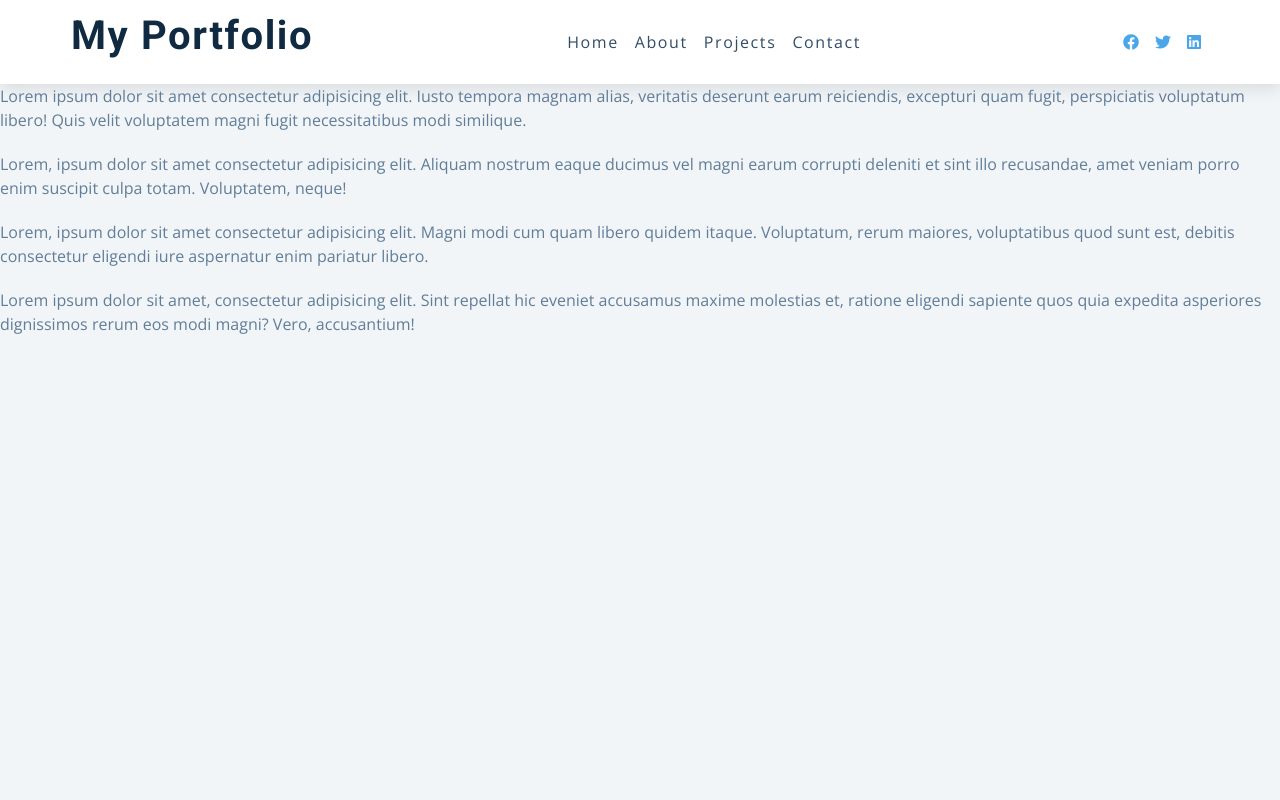
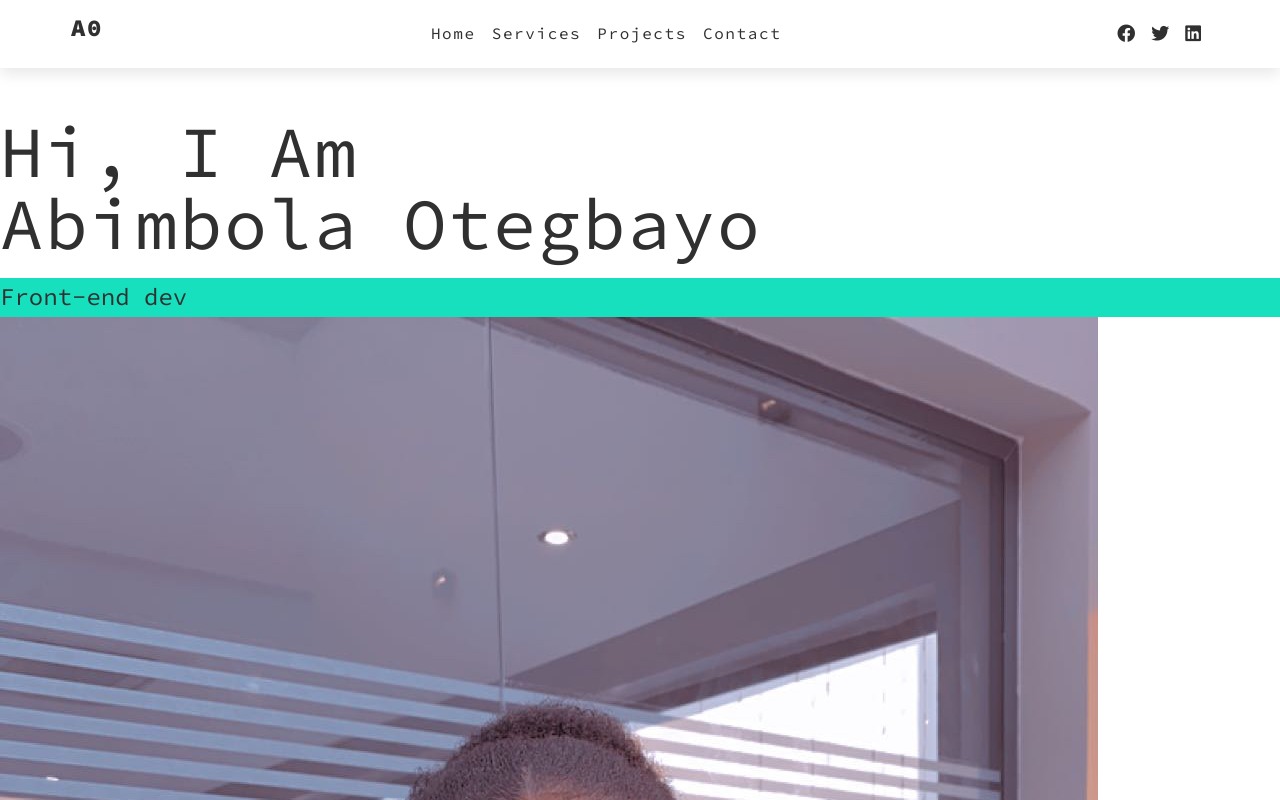
Before and after one commit to AbimbolaP/myPortfolio, a plain HTML site: page index.html in a window 1280 px wide. Shown: the top 800 px of the page. Drawn offline with nearby package versions, Linux system fonts and the light colour scheme; a web font is replaced by a local one.

Commit message:
Files modified

```diff
--- a/index.html
+++ b/index.html
@@ -4,21 +4,26 @@
     <meta charset="UTF-8" />
     <meta name="viewport" content="width=device-width, initial-scale=1.0" />
     <title>Abimbola Portfolio</title>
+    <link rel="stylesheet" href="https://cdnjs.cloudflare.com/ajax/libs/normalize/8.0.1/normalize.min.css" />
     <!-- font-awesome -->
     <link
       rel="stylesheet"
       href="https://cdnjs.cloudflare.com/ajax/libs/font-awesome/5.14.0/css/all.min.css"
     />
+    <!--Google Font-->
+    <link rel="stylesheet"
+  href="https://fonts.googleapis.com/css?family=Source+Code+Pro:400,900|Source+Sans=Pro:300,900&display=swap" rel="stylesheet">
 
     <!-- styles -->
     <link rel="stylesheet" href="styles.css" />
   </head>
   <body>
+    <header>
     <nav>
       <div class="nav-center">
         <!-- nav header -->
         <div class="nav-header">
-         <h2>My Portfolio</h2>
+         <h3> A0 </h3>
           <button class="nav-toggle">
             <i class="fas fa-bars"></i>
           </button>
@@ -26,10 +31,10 @@
         <!-- links -->
       <ul class="links">
         <li>
-          <a href="#Home">home</a>
+          <a href="#home">home</a>
         </li>
         <li>
-          <a href="#About">about</a>
+          <a href="#services">services</a>
         </li>
         <li>
           <a href="#projects">projects</a>
@@ -61,18 +66,70 @@
       </ul>
       </div>
     </nav>
-    <section id="Home">
-      <p>Lorem ipsum dolor sit amet consectetur adipisicing elit. Iusto tempora magnam alias, veritatis deserunt earum reiciendis, excepturi quam fugit, perspiciatis voluptatum libero! Quis velit voluptatem magni fugit necessitatibus modi similique.</p>
+    </header>
+
+    <!--Introduction-->
+    <section class="intro" id="home">
+      <h1 class="section__title section__title--intro">
+        Hi, I am <strong>Abimbola Otegbayo</strong>
+      </h1>
+      <p class="section__subtitle section__subtitle--intro">Front-end dev</p>
+      <img src="./images/heroimage.jpeg" alt="Picture of Abimbola smiling">
     </section>
-    <section id="About">
-      <p>Lorem, ipsum dolor sit amet consectetur adipisicing elit. Aliquam nostrum eaque ducimus vel magni earum corrupti deleniti et sint illo recusandae, amet veniam porro enim suscipit culpa totam. Voluptatem, neque!</p>
+
+    <!--My Services-->
+    <section class="my-services" id="services">
+      <h2 class="section__title section__title--services">What I do</h2>
+      <div class="services">
+        <div class="service">
+          <h3>Web development</h3>
+          <p>Lorem ipsum dolor sit, amet consectetur adipisicing elit. Praesentium voluptatem aut voluptate exercitationem aliquam laboriosam dolorum, reiciendis veritatis tempora debitis aspernatur, sapiente maxime sed ab obcaecati tempore id. Dolorem, quaerat.</p>
+        </div>
+        <div class="service">
+          <h3>Content writing</h3>
+          <p>Lorem ipsum, dolor sit amet consectetur adipisicing elit. Quas saepe reiciendis libero nesciunt pariatur itaque minima voluptatem. Cum, est unde atque facere, quod cupiditate deserunt soluta tenetur, omnis magnam assumenda?</p>
+        </div>
+        <div class="service">
+          <h3>Academic writing</h3>
+          <p>Lorem ipsum dolor sit amet, consectetur adipisicing elit. Accusantium quibusdam delectus nobis. Numquam velit harum quis tempora voluptatibus veniam quia inventore quidem consequatur ab repellat rem dolores, fugit, itaque voluptate.</p>
+        </div>
+      </div>
     </section>
-    <section id="Projects">
-      <p>Lorem, ipsum dolor sit amet consectetur adipisicing elit. Magni modi cum quam libero quidem itaque. Voluptatum, rerum maiores, voluptatibus quod sunt est, debitis consectetur eligendi iure aspernatur enim pariatur libero.</p>
+    <section class="about-me" id="about">
+      <h2 class="section__title section__title--about">Who I am</h2>
+      <p class="section__subtitle section__subtitle--about"> Web Developer and Writer based in Ibadan, Nigeria </p>
+      <div class="about-me__body">
+        <p>Lorem ipsum dolor sit amet consectetur adipisicing elit. Ex consectetur repudiandae dolorem similique porro sapiente a id, rem, beatae eius nisi blanditiis natus, pariatur iste ipsa! Rerum repellendus odio repudiandae?</p>
+      </div>
     </section>
-    <section id="Contact">
-      <p>Lorem ipsum dolor sit amet, consectetur adipisicing elit. Sint repellat hic eveniet accusamus maxime molestias et, ratione eligendi sapiente quos quia expedita asperiores dignissimos rerum eos modi magni? Vero, accusantium!</p>
+    <!--My work-->
+    <section class="my-work" id="work">
+      <h2 class="section__title">My work</h2>
+      <p class="section__subtitle"></p>
+
+      <div class="portfolio">
+        <!--Portfolio Item 01-->
+        <a href="#" class="portfolio__item">
+          <img src="./images/ColourFlipper.png" alt="" class="portfolio_img">
+        </a>
+      <!--Portfolio Item 02-->
+        <a href="#" class="portfolio__item">
+          <img src="./images/Cakeit.png" alt="" class="portfolio_img">
+        </a>
+        <!--Portfolio Item 03-->
+        <a href="#" class="portfolio__item">
+          <img src="./images/SignUp.png" alt="" class="portfolio_img">
+        </a>
+        <!--Portfolio Item 04-->
+        <a href="#" class="portfolio__item">
+          <img src="./images/Counter.png" alt="" class="portfolio_img">
+        </a>
+    </div>
     </section>
+
+    <footer>
+      <a href="mailto:abimbola.peace131@gmail.com" class="footer__link">abimbola.peace131@gmail.com</a>
+    </footer>
     <!-- javascript -->
     <script src="app.js"></script>
   </body>
--- a/styles.css
+++ b/styles.css
@@ -12,25 +12,25 @@ Variables
 */
 
 :root {
-  /* dark shades of primary color*/
+  /* dark shades of primary color
   --clr-primary-1: hsl(205, 86%, 17%);
   --clr-primary-2: hsl(205, 77%, 27%);
   --clr-primary-3: hsl(205, 72%, 37%);
   --clr-primary-4: hsl(205, 63%, 48%);
   /* primary/main color */
-  --clr-primary-5: hsl(205, 78%, 60%);
-  /* lighter shades of primary color */
+  /* --clr-primary-5: hsl(205, 78%, 60%);
+  /* lighter shades of primary color
   --clr-primary-6: hsl(205, 89%, 70%);
   --clr-primary-7: hsl(205, 90%, 76%);
   --clr-primary-8: hsl(205, 86%, 81%);
   --clr-primary-9: hsl(205, 90%, 88%);
-  --clr-primary-10: hsl(205, 100%, 96%);
+  --clr-primary-10: hsl(205, 100%, 96%); */
   /* darkest grey - used for headings */
-  --clr-grey-1: hsl(209, 61%, 16%);
+  /* --clr-grey-1: hsl(209, 61%, 16%);
   --clr-grey-2: hsl(211, 39%, 23%);
   --clr-grey-3: hsl(209, 34%, 30%);
-  --clr-grey-4: hsl(209, 28%, 39%);
-  /* grey used for paragraphs */
+  --clr-grey-4: hsl(209, 28%, 39%); */
+  /* grey used for paragraphs
   --clr-grey-5: hsl(210, 22%, 49%);
   --clr-grey-6: hsl(209, 23%, 60%);
   --clr-grey-7: hsl(211, 27%, 70%);
@@ -42,9 +42,21 @@ Variables
   --clr-red-light: hsl(360, 71%, 66%);
   --clr-green-dark: hsl(125, 67%, 44%);
   --clr-green-light: hsl(125, 71%, 66%);
-  --clr-black: #222;
-  --ff-primary: 'Roboto', sans-serif;
-  --ff-secondary: 'Open Sans', sans-serif;
+  --clr-black: #222; */
+  --ff-primary: 'Source Sans Pro', sans-serif;
+  --ff-secondary: 'Source Code Pro', monospace ;
+  --fw-reg: 300;
+  --fw-bold: 900;
+
+  --clr-light: #fff;
+  --clr-dark: #303030;
+  --clr-accent: #16e0bd;
+
+  --fs-h1: 3rem;
+  --fs-h2: 2.25rem;
+  --fs-h3: 1.25rem;
+  --fs-body: 1rem;
+
   --transition: all 0.3s linear;
   --spacing: 0.1rem;
   --radius: 0.25rem;
@@ -68,10 +80,16 @@ Global Styles
 }
 body {
   font-family: var(--ff-secondary);
-  background: var(--clr-grey-10);
-  color: var(--clr-grey-1);
-  line-height: 1.5;
-  font-size: 0.875rem;
+  background: var(--clr-light);
+  color: var(--clr-dark);
+  margin: 0;
+  line-height: 1.6;
+  font-size: var(--fs-body);
+}
+
+img{
+  display: block;
+  max-width: 100%;
 }
 ul {
   list-style-type: none;
@@ -81,50 +99,52 @@ a {
 }
 h1,
 h2,
-h3,
-h4 {
+h3 {
   letter-spacing: var(--spacing);
   text-transform: capitalize;
-  line-height: 1.25;
+  line-height: 1.1;
   margin-bottom: 0.75rem;
-  font-family: var(--ff-primary);
 }
-h1 {
-  font-size: 3rem;
+
+h1{ font-size: var(--fs-h1);}
+h2{ font-size: var(--fs-h2);}
+h3{ font-size: var(--fs-h3);}
+
+.section__title {
+  margin-bottom: .25em;
 }
-h2 {
-  font-size: 2rem;
+
+.section__title--intro {
+  font-weight: var(--fw-reg);
 }
-h3 {
-  font-size: 1.25rem;
+
+.section__title--intro strong{
+  display: block;
 }
-h4 {
-  font-size: 0.875rem;
+
+.section__subtitle {
+  margin: 0;
+  font-size: var(--fs-h3);
+}
+.section__subtitle--intro,
+.section__subtitle--about {
+  background: var(--clr-accent);
+  font-family: var(--ff-secondary);
 }
 p {
   margin-bottom: 1.25rem;
   color: var(--clr-grey-5);
 }
 @media screen and (min-width: 800px) {
-  h1 {
-    font-size: 4rem;
-  }
-  h2 {
-    font-size: 2.5rem;
-  }
-  h3 {
-    font-size: 1.75rem;
-  }
-  h4 {
-    font-size: 1rem;
-  }
-  body {
-    font-size: 1rem;
+  :root {
+    --fs-h1: 4.5rem;
+    --fs-h2: 3.75rem;
+    --fs-h3: 1.5rem;
+    --fs-body: 1.125rem;
   }
   h1,
   h2,
-  h3,
-  h4 {
+  h3 {
     line-height: 1;
   }
 }
```
Also changed, not shown: images/ColourFlipper.png (added), images/Counter.png (added), images/Screenshot (52).png (added), images/SignUp.png (added), 1 other file.
